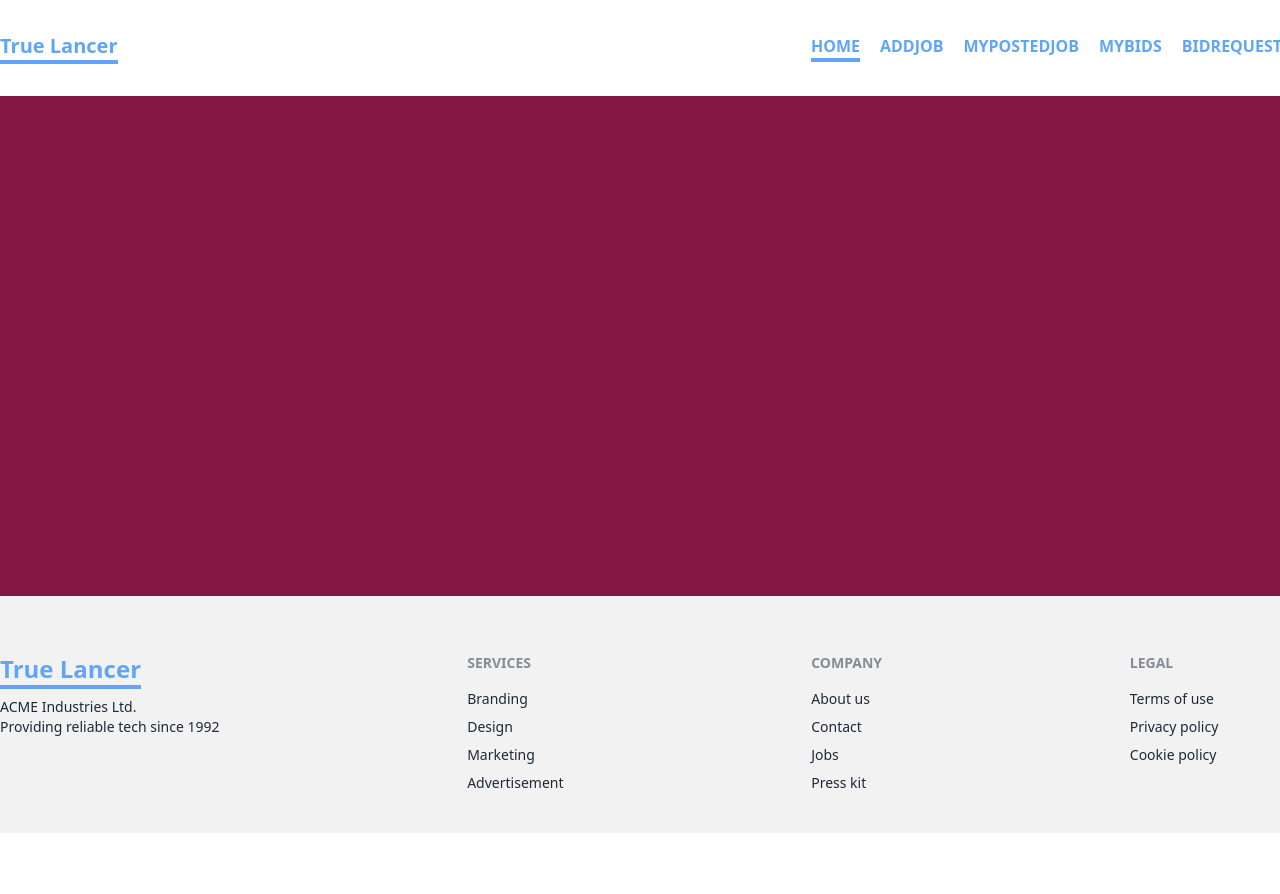
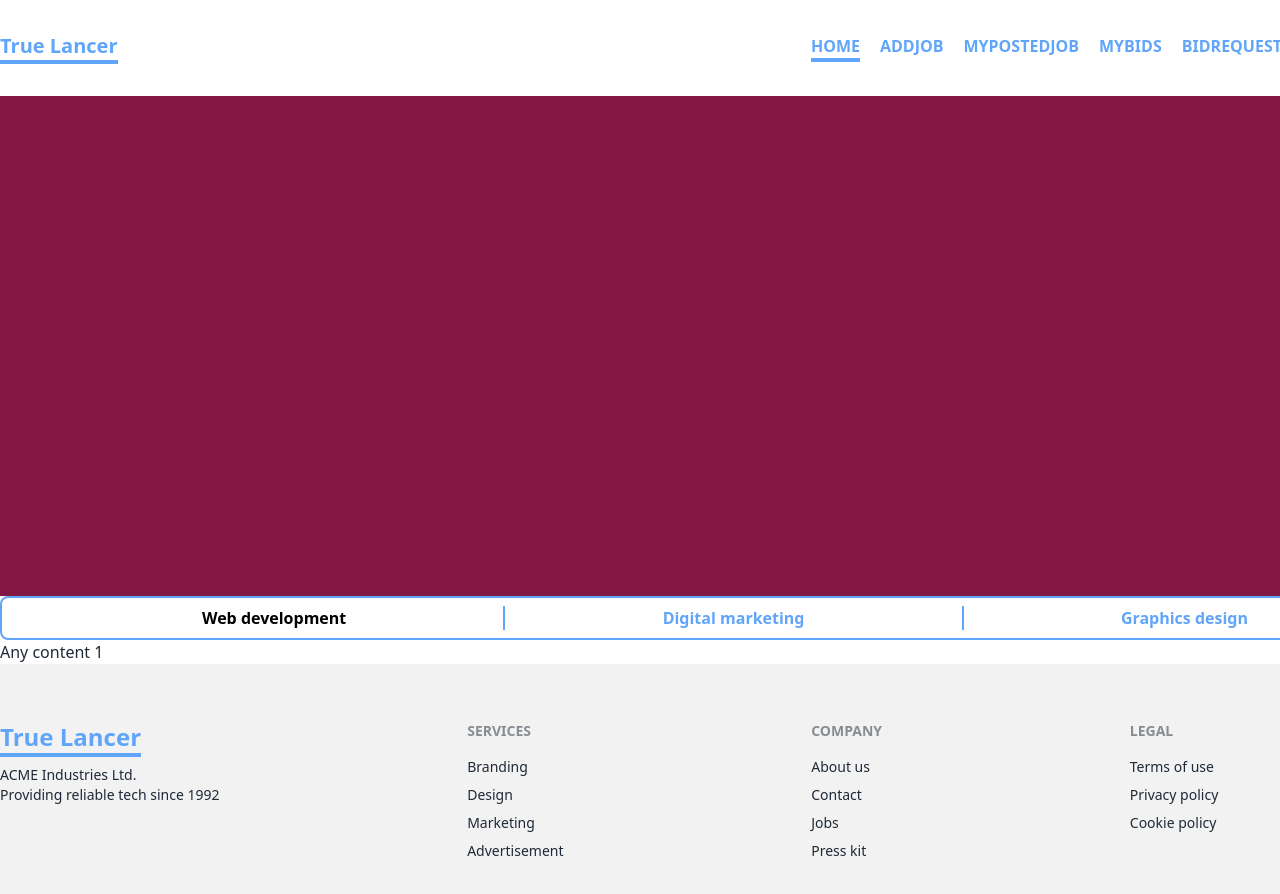
Before and after one commit to Najmus73/online-marketplaces-client, a React (Vite) app: page / in a window 1280 px wide. Shown: the top 894 px of the page. Before the commit the page ends 833 px from the top, so only its background shows below. Built offline with nearby package versions, Linux system fonts and the light colour scheme; no server answers.

Commit message:
Create Tabs with react tabs for show jobs content

```diff
--- a/package.json
+++ b/package.json
@@ -18,6 +18,7 @@
     "react-icons": "^4.11.0",
     "react-responsive-carousel": "^3.2.23",
     "react-router-dom": "^6.18.0",
+    "react-tabs": "^6.0.2",
     "sort-by": "^1.2.0",
     "sweetalert": "^2.1.2"
   },
--- a/src/components/Home/Home.jsx
+++ b/src/components/Home/Home.jsx
@@ -1,8 +1,12 @@
 import Banner from "../Banner/Banner";
+import ReactTabs from "../ReactTabs/ReactTabs";
 
 const Home = () =>{
     return(
-        <Banner></Banner>
+        <div>
+            <Banner></Banner>
+            <ReactTabs></ReactTabs>
+        </div>
     )
 }
 export default Home;
--- a/src/components/NavBar/NavBar.jsx
+++ b/src/components/NavBar/NavBar.jsx
@@ -63,7 +63,7 @@ const NavBar = () => {
                         <img src={user.photoURL} />
                     </div>
                 </div>
-                <button onClick={handleSignOut} className=" text-white rounded-md px-3 py-1 font-bold border border-pink-800 bg-blue-400">Log Out</button>
+                <button onClick={handleSignOut} className=" text-white rounded-md px-3 py-1 font-bold border border-blue-500 bg-blue-400">Log Out</button>
             </>
                 :
                 ""
--- /dev/null
+++ b/src/components/ReactTabs/ReactTabs.jsx
@@ -0,0 +1,27 @@
+import { Tab, Tabs, TabList, TabPanel } from 'react-tabs';
+import 'react-tabs/style/react-tabs.css';
+const ReactTabs = () => {
+    return (
+        <div className='w-[1450px] mx-auto'>
+            <Tabs>
+                    <TabList className="border-[2px] border-blue-400 flex justify-between gap-[50px] px-[200px] py-[8px] rounded-lg">
+                        <Tab className="font-bold text-blue-400">Web development</Tab>
+                        <h1 className="border-l-2 border-blue-400"></h1>
+                        <Tab className="font-bold text-blue-400">Digital marketing</Tab>
+                        <h1 className="border-l-2 border-blue-400"></h1>
+                        <Tab className="font-bold text-blue-400">Graphics design</Tab>
+                    </TabList>
+                <TabPanel>
+                    <h2>Any content 1</h2>
+                </TabPanel>
+                <TabPanel>
+                    <h2>Any content 2</h2>
+                </TabPanel>
+                <TabPanel>
+                    <h2>Any content 3</h2>
+                </TabPanel>
+            </Tabs>
+        </div>
+    )
+}
+export default ReactTabs;
```
Also changed, not shown: 1 other file (tests, documents, lock files or other folders).
